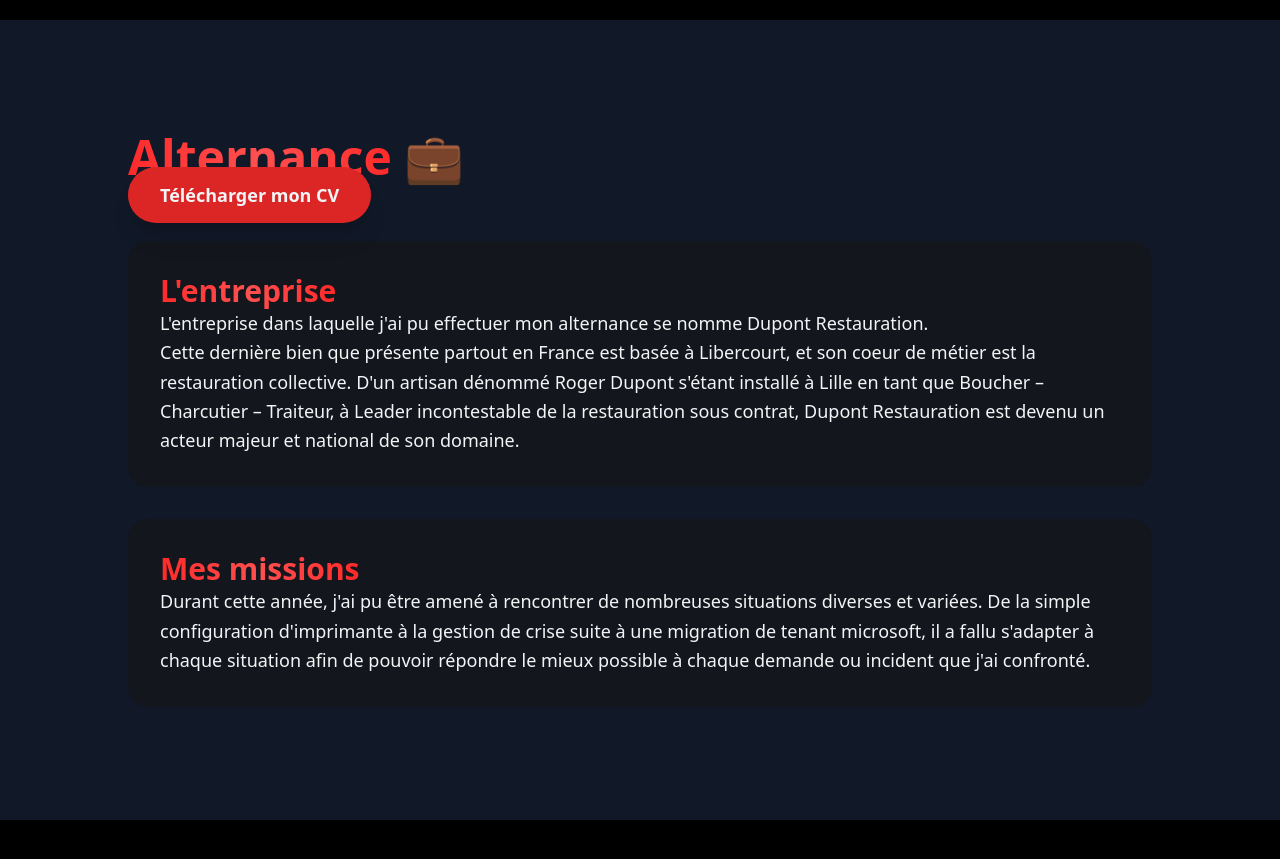
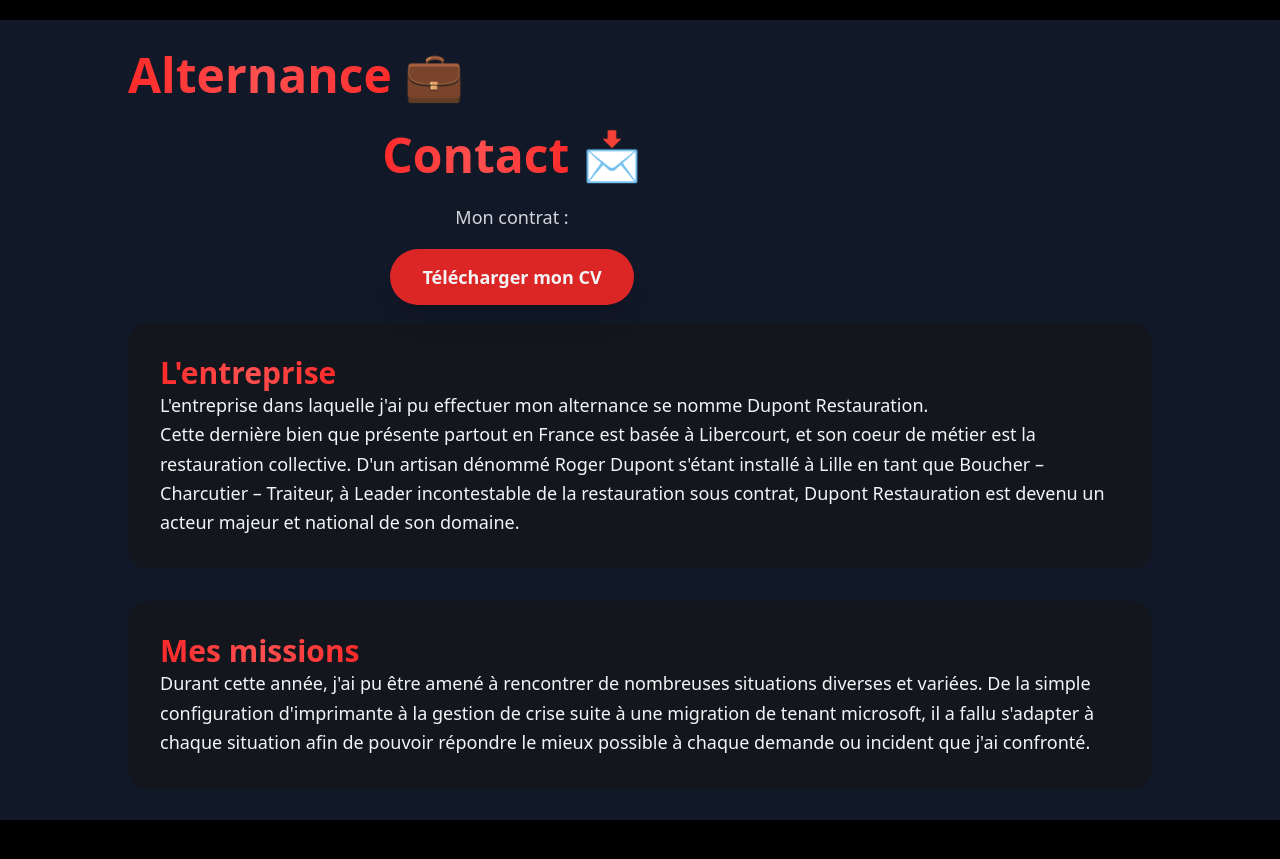
Before and after one commit to Kofejy/KC-BTS.SIO, a plain HTML site: page index.html in a window 1280 px wide. Shown: the part 1580-2439 px from the top of the page. Drawn offline with nearby package versions, Linux system fonts and the light colour scheme.

Commit message:
Update index.html

```diff
--- a/index.html
+++ b/index.html
@@ -108,7 +108,11 @@
   <section id="alternance" class="min-h-screen flex items-center bg-gray-900 px-6 section">
     <div class="max-w-5xl mx-auto space-y-8">
       <h2 class="text-5xl font-bold"><span class="glow-title">Alternance</span> 💼</h2>
+      <div class="text-center max-w-3xl">
+      <h2 class="text-5xl font-bold mb-6"><span class="glow-title">Contact</span> 📩</h2>
+      <p class="text-lg text-gray-300 mb-8">Mon contrat :</p>
       <a class="px-8 py-4 bg-red-600 hover:bg-red-700 rounded-full text-lg font-semibold shadow-xl" href="CV-Kurt-Chavatte.pdf" download="CV-Kurt-Chavatte.pdf">Télécharger mon CV</a>
+    </div>
       <div class="card">
         <h1 class="text-3xl font-bold"><span class="glow-title">L'entreprise</span></h1>
         <p class="text-lg leading-relaxed">
```
